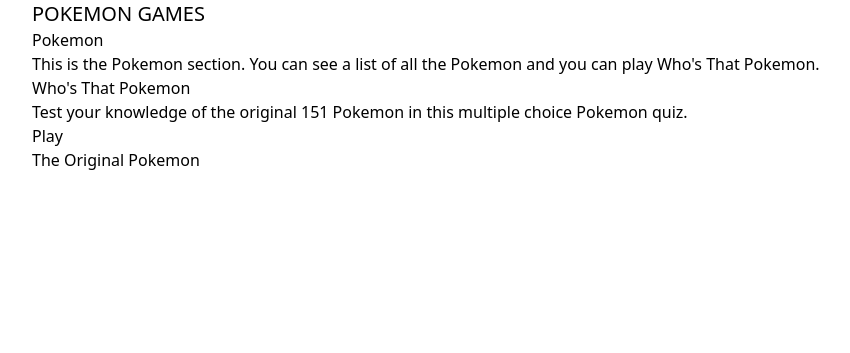
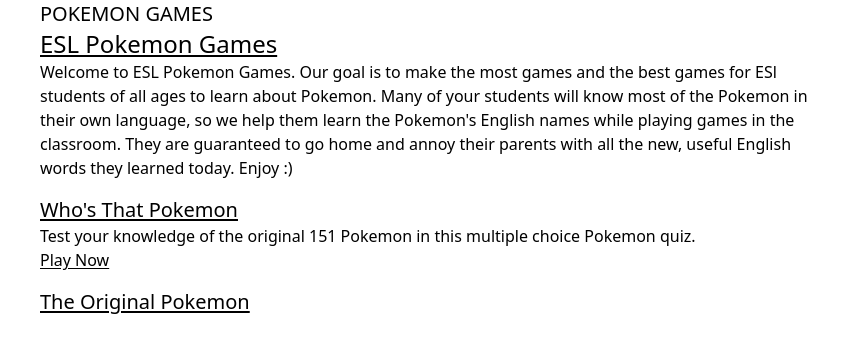
Before and after one commit to markoco14/pokemon, a FastAPI app: page /pokemon in a window 1280 px wide. Shown: the top 353 px of the page, without its empty margins (208-1058 px from the left). Run offline with FastAPI, Linux system fonts and the light colour scheme; data that the repository does not hold is empty; style sheets or scripts are compiled from the project's sources; some libraries are stand-ins or nearby versions.

Commit message:
improve styles and copy

```diff
--- a/src/templates/base.html
+++ b/src/templates/base.html
@@ -8,7 +8,7 @@
     <link href="/src/static/output.css" rel="stylesheet">
 </head>
 <body class="min-h-screen overflow-y-scroll">
-    <header class="max-w-[800px] mx-auto">
+    <header class="max-w-[800px] mx-auto px-2">
         <span class="text-xl uppercase">Pokemon Games</span>
     </header>
     <main>
--- a/src/templates/index.html
+++ b/src/templates/index.html
@@ -2,9 +2,9 @@
 
 {% block title %}<title>Root</title>{% endblock title %}
 
-{% block  content %}
-    <div class="max-w-[800px] mx-auto">
+{% block content %}
+    <div class="max-w-[800px] mx-auto px-2">
         <h1 class="text-xl">Hello World</h1>
         <a href="/pokemon">Pokemon</a>
     </div>
-{% endblock  content %}
+{% endblock content %}
--- a/src/templates/pokemon/index.html
+++ b/src/templates/pokemon/index.html
@@ -3,15 +3,21 @@
 {% block title %}<title>Pokemon</title>{% endblock title %}
 
 {% block content %}
-    <div class="max-w-[800px] mx-auto">
-        <h1>Pokemon</h1>
-        <p>This is the Pokemon section. You can see a list of all the Pokemon and you can play Who's That Pokemon.</p>
-        <h2>Who's That Pokemon</h2>
-        <p>Test your knowledge of the original 151 Pokemon in this multiple choice Pokemon quiz.</p>
-        <a href="/pokemon/play">Play</a>
-        <h2>The Original Pokemon</h2>
-        {% for pokemon in pokemons %}
-            <p>{{pokemon.name.capitalize()}}</p>
-        {% endfor %}
+    <div class="max-w-[800px] mx-auto px-2">
+        <section class="mb-4">
+            <h1 class="text-2xl underline underline-offset-2">ESL Pokemon Games</h1>
+            <p>Welcome to ESL Pokemon Games. Our goal is to make the most games and the best games for ESl students of all ages to learn about Pokemon. Many of your students will know most of the Pokemon in their own language, so we help them learn the Pokemon's English names while playing games in the classroom. They are guaranteed to go home and annoy their parents with all the new, useful English words they learned today. Enjoy :)</p>
+        </section>
+        <section class="mb-4">
+            <h2 class="text-xl underline underline-offset-2">Who's That Pokemon</h2>
+            <p>Test your knowledge of the original 151 Pokemon in this multiple choice Pokemon quiz.</p>
+            <a href="/pokemon/play" class="underline underline-offset-2 hover:text-blue-500">Play Now</a>
+        </section>
+        <section class="mb-4">
+            <h2 class="text-xl underline underline-offset-2">The Original Pokemon</h2>
+            {% for pokemon in pokemons %}
+                <p>{{pokemon.name.capitalize()}}</p>
+            {% endfor %}
+        </section>
     </div>
 {% endblock content %}
--- a/src/templates/pokemon/play.html
+++ b/src/templates/pokemon/play.html
@@ -3,7 +3,7 @@
 {% block title %}<title>Who's That Pokemon</title>{% endblock title %}
 
 {% block content %}
-    <div class="max-w-[800px] mx-auto">
+    <div class="max-w-[800px] mx-auto px-2">
         <h1>Who's That Pokemon</h1>
         {# debug bar #}
         {# <p>{{game.guesses}}</p> #}
```
